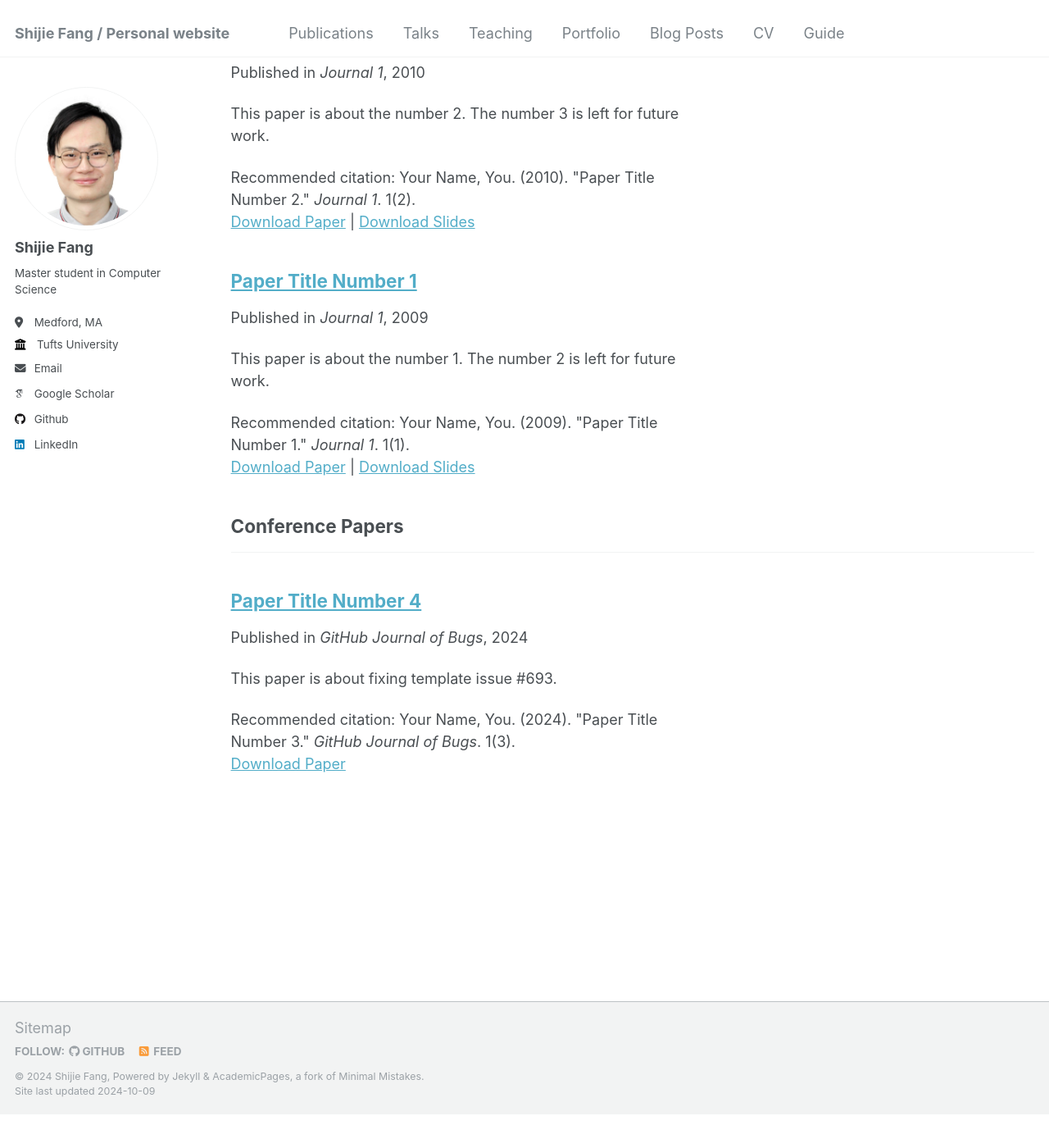
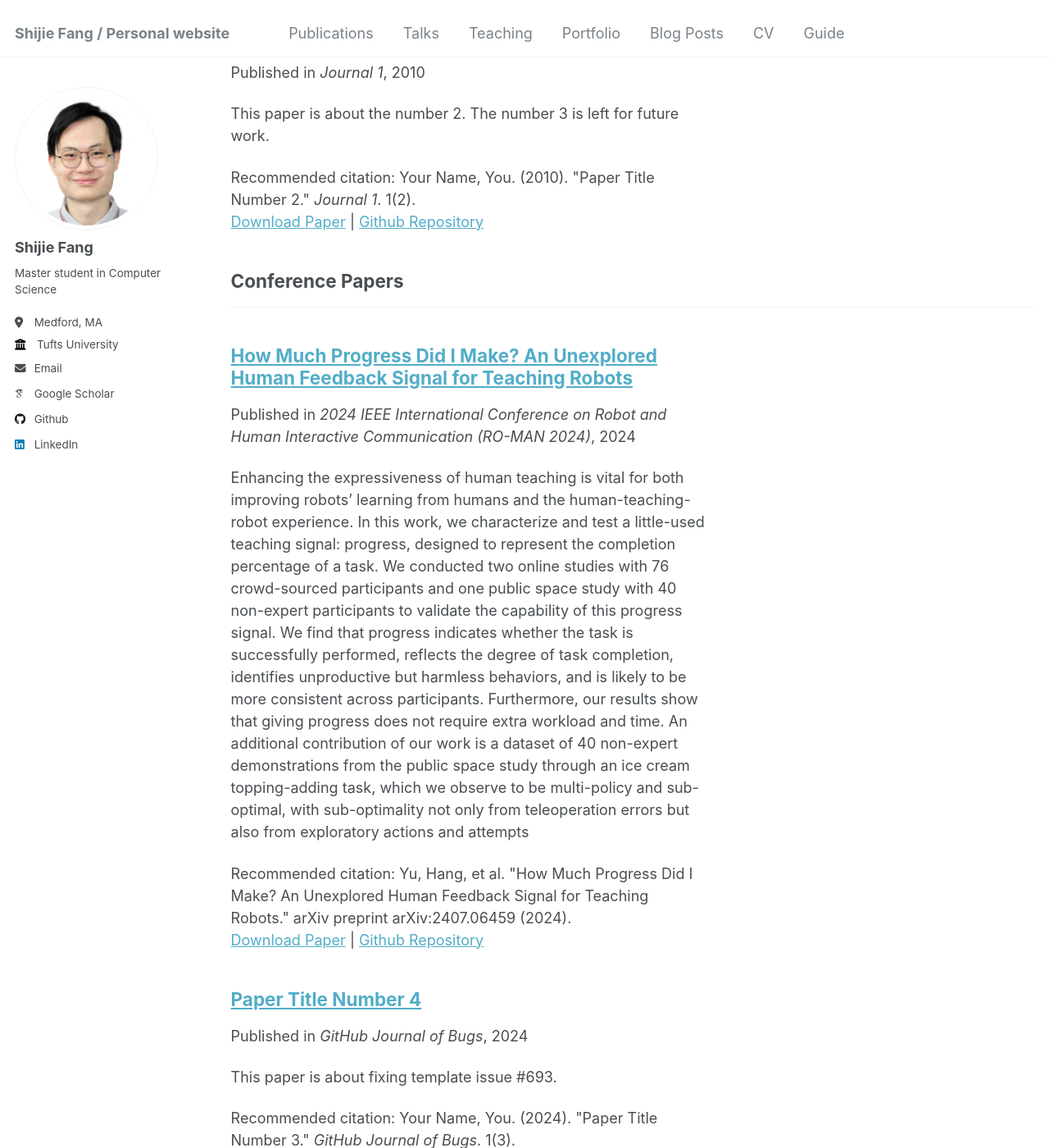
Before and after one commit to SJ-Fang23/SJ-Fang23.github.io, a Jekyll site: the page built from _pages/publications.html, in a window 1280 px wide and 1400 px high, scrolled down 580 px. Shown: the whole window at 82% size. Built offline with Jekyll 4.4.1, drawn with Linux system fonts in a browser that asks for light colours; some web fonts are replaced; before the commit the page ends 1939 px from its top, so only the background shows below that; some of the changed text lies outside the part shown.

Commit message:
adding pub..

```diff
--- a/_config.yml
+++ b/_config.yml
@@ -78,7 +78,7 @@ publication_category:
   books:
     title: 'Books'
   manuscripts:
-    title: 'Journal Articles'
+    title: 'Under Review'
   conferences:
     title: 'Conference Papers'
 
--- a/_includes/archive-single.html
+++ b/_includes/archive-single.html
@@ -53,17 +53,17 @@
     {% endif %}
 
     {% if post.citation and post.paperurl and post.slidesurl %}
-      <p>Recommended citation: {{ post.citation }}<br /><a href="{{ post.paperurl }}">Download Paper</a> | <a href="{{ post.slidesurl }}">Download Slides</a></p>
+      <p>Recommended citation: {{ post.citation }}<br /><a href="{{ post.paperurl }}">Download Paper</a> | <a href="{{ post.slidesurl }}">Github Repository</a></p>
     {% elsif post.citation and post.paperurl %}
       <p>Recommended citation: {{ post.citation }}<br /><a href="{{ post.paperurl }}">Download Paper</a></p>
     {% elsif post.citation and post.slidesurl %}
-      <p>Recommended citation: {{ post.citation }}<br /><a href="{{ post.slidesurl }}">Download Slides</a></p>
+      <p>Recommended citation: {{ post.citation }}<br /><a href="{{ post.slidesurl }}">Github Repository</a></p>
     {% elsif post.citation %}
       <p>Recommended citation: {{ post.citation }}</p>
     {% elsif post.paperurl %}
       <p><a href=" {{ post.paperurl }} ">Download Paper</a></p>
     {% elsif post.slidesurl %}
-      <p>Download <a href="{{ post.slidesurl }}">Download Slides</a></p></p>
+      <p>Download <a href="{{ post.slidesurl }}">Github Repository</a></p></p>
     {% endif %}
 
   </article>
--- a/_publications/2009-10-01-paper-title-number-1.md
+++ /dev/null
@@ -1,14 +0,0 @@
----
-title: "Paper Title Number 1"
-collection: publications
-category: manuscripts
-permalink: /publication/2009-10-01-paper-title-number-1
-excerpt: 'This paper is about the number 1. The number 2 is left for future work.'
-date: 2009-10-01
-venue: 'Journal 1'
-slidesurl: 'http://academicpages.github.io/files/slides1.pdf'
-paperurl: 'http://academicpages.github.io/files/paper1.pdf'
-citation: 'Your Name, You. (2009). &quot;Paper Title Number 1.&quot; <i>Journal 1</i>. 1(1).'
----
-
-The contents above will be part of a list of publications, if the user clicks the link for the publication than the contents of section will be rendered as a full page, allowing you to provide more information about the paper for the reader. When publications are displayed as a single page, the contents of the above "citation" field will automatically be included below this section in a smaller font.
--- /dev/null
+++ b/_publications/pub-1.md
@@ -0,0 +1,29 @@
+---
+title: "How Much Progress Did I Make? An Unexplored Human Feedback Signal for Teaching Robots"
+collection: publications
+category: conferences
+permalink: /publication/may-2024-progress
+# excerpt: 'This paper is about the number 1. The number 2 is left for future work.'
+date: 2024-05-01
+venue: '2024 IEEE International Conference on Robot and Human Interactive Communication (RO-MAN 2024)'
+slidesurl: 'https://github.com/TeachingwithProgress/Non-Expert_Demonstrations'
+paperurl: 'https://arxiv.org/pdf/2407.06459'
+citation: 'Yu, Hang, et al. "How Much Progress Did I Make? An Unexplored Human Feedback Signal for Teaching Robots." arXiv preprint arXiv:2407.06459 (2024).'
+# citation: 'Your Name, You. (2009). &quot;Paper Title Number 1.&quot; <i>Journal 1</i>. 1(1).'
+---
+
+Enhancing the expressiveness of human teaching is
+vital for both improving robots’ learning from humans and the
+human-teaching-robot experience. In this work, we characterize
+and test a little-used teaching signal: progress, designed to represent the completion percentage of a task. We conducted two
+online studies with 76 crowd-sourced participants and one public space study with 40 non-expert participants to validate the
+capability of this progress signal. We find that progress indicates
+whether the task is successfully performed, reflects the degree
+of task completion, identifies unproductive but harmless behaviors, and is likely to be more consistent across participants.
+Furthermore, our results show that giving progress does not
+require extra workload and time. An additional contribution
+of our work is a dataset of 40 non-expert demonstrations from
+the public space study through an ice cream topping-adding
+task, which we observe to be multi-policy and sub-optimal,
+with sub-optimality not only from teleoperation errors but also
+from exploratory actions and attempts
```
Also changed, not shown: _layouts/single.html (+5 -3 lines).
